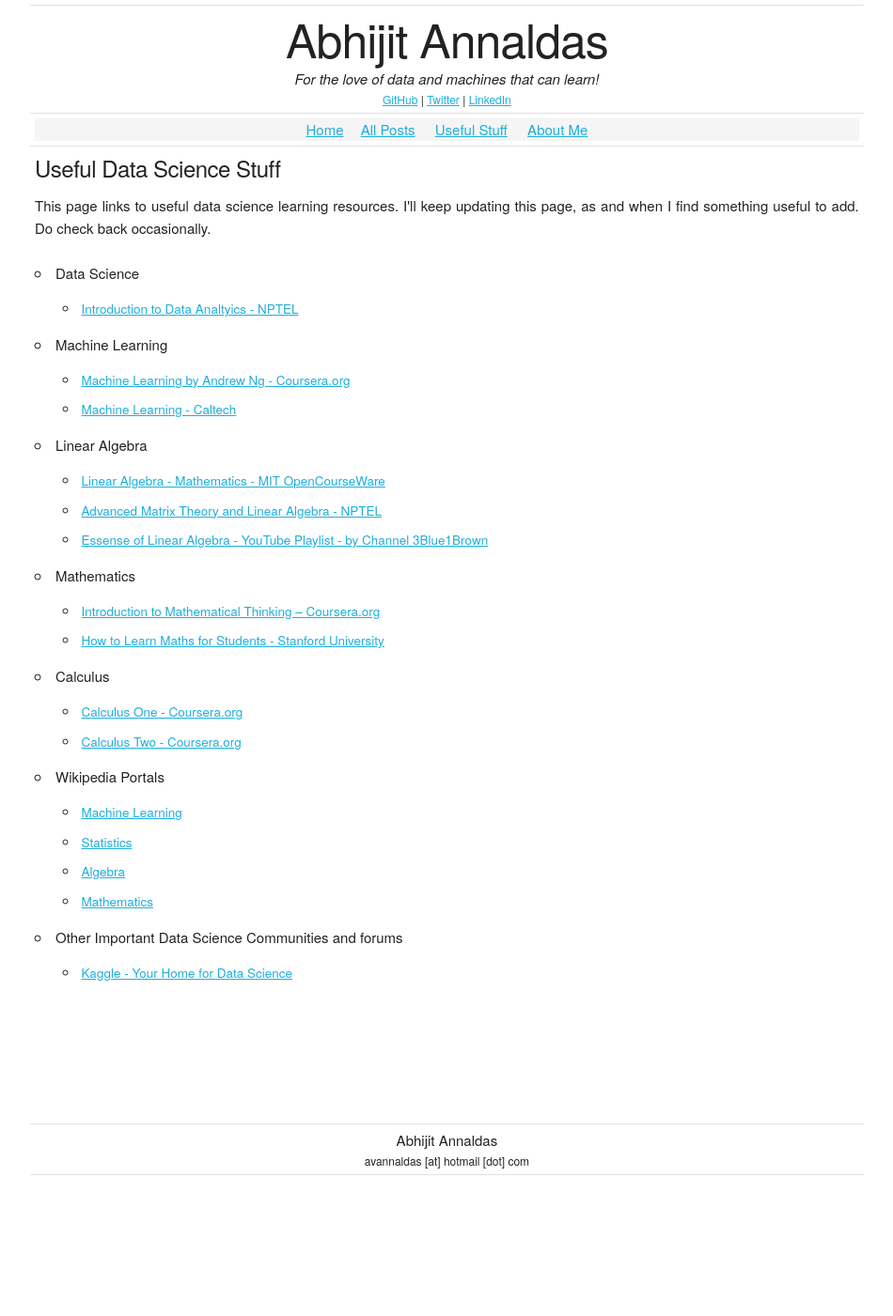
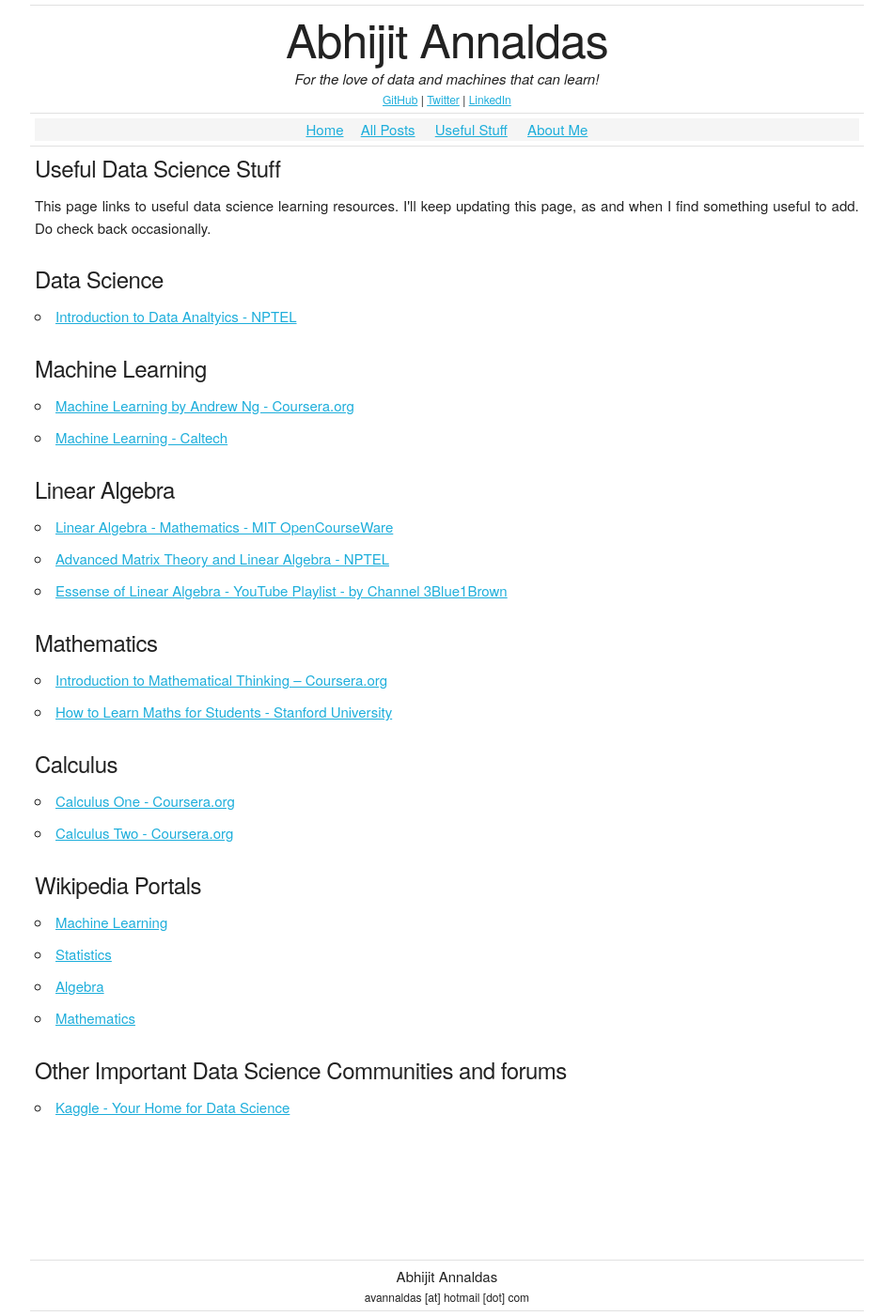
Before and after one commit to devm1023/ML_project, a Jekyll site: the page built from pages/useful-stuff.html, in a window 1280 px wide. Shown: the whole page at 94% size, without its empty margins (123-1073 px from the left). Built offline with Jekyll 4.4.1, drawn with Linux system fonts in a browser that asks for light colours; some web fonts are replaced; before the commit the page ends 1256 px from its top, so only the background shows below that.

Commit message:
Update useful-stuff.html

```diff
--- a/pages/useful-stuff.html
+++ b/pages/useful-stuff.html
@@ -7,42 +7,40 @@
 This page links to useful data science learning resources. I'll keep updating this page, as and when I find something useful to add. Do check back occasionally.
 <br /><br />
 
-<ul>
-	<li>Data Science</li>
+<h5>Data Science</h5>
 <ul>
 	<li><A href="http://nptel.ac.in/courses/110106064/1" target="_blank">Introduction to Data Analtyics - NPTEL</A></li>
 </ul>
-	<li>Machine Learning</li>
+<h5>Machine Learning</h5>
 <ul>
 	<li><A href="https://www.coursera.org/learn/machine-learning" target="_blank">Machine Learning by Andrew Ng - Coursera.org</A></li>
 	<li><A href="https://www.youtube.com/playlist?list=PLD63A284B7615313A" target="_blank">Machine Learning - Caltech</A></li>
 </ul>
-	<li>Linear Algebra</li>
+<h5>Linear Algebra</h5>
 <ul>
 	<li><A href="https://ocw.mit.edu/courses/mathematics/18-06-linear-algebra-spring-2010/" target="_blank">Linear Algebra - Mathematics - MIT OpenCourseWare</A></li>
 	<li><A href="http://nptel.ac.in/courses/111108066" target="_blank">Advanced Matrix Theory and Linear Algebra - NPTEL</A></li>
 	<li><A href="https://www.youtube.com/playlist?list=PLZHQObOWTQDPD3MizzM2xVFitgF8hE_ab" target="_blank">Essense of Linear Algebra - YouTube Playlist - by Channel 3Blue1Brown</A></li>
 </ul>
-	<li>Mathematics</li>
+<h5>Mathematics</h5>
 <ul>
 	<li><A href="https://www.coursera.org/learn/mathematical-thinking" target="_blank">Introduction to Mathematical Thinking – Coursera.org</A></li>
 	<li><A href="https://lagunita.stanford.edu/courses/Education/EDUC115-S/Spring2014/about" target="_blank">How to Learn Maths for Students - Stanford University</A></li>
 </ul>
-	<li>Calculus</li>
+<h5>Calculus</h5>
 <ul>
 	<li><A href="https://www.coursera.org/learn/calculus1" target="_blank">Calculus One - Coursera.org</A></li>
 	<li><A href="https://www.coursera.org/learn/advanced-calculus" target="_blank">Calculus Two - Coursera.org</A></li>
 </ul>
-	<li>Wikipedia Portals</li>
+<h5>Wikipedia Portals</h5>
 <ul>
 	<li><A href="https://en.wikipedia.org/wiki/Portal:Machine_learning" target="_blank">Machine Learning</A></li>
 	<li><A href="https://en.wikipedia.org/wiki/Portal:Statistics" target="_blank">Statistics</A></li>
 	<li><A href="https://en.wikipedia.org/wiki/Portal:Algebra" target="_blank">Algebra</A></li>
 	<li><A href="https://en.wikipedia.org/wiki/Portal:Mathematics" target="_blank">Mathematics</A></li>
 </ul>
-	<li>Other Important Data Science Communities and forums</li>
+<h5>Other Important Data Science Communities and forums</h5>
 <ul>
 	<li><A href="https://www.kaggle.com/" target="_blank">Kaggle - Your Home for Data Science</A></li>
 </ul>
-</ul>
 <br />
```
Lines whose indentation alone changed are shown as unchanged.
